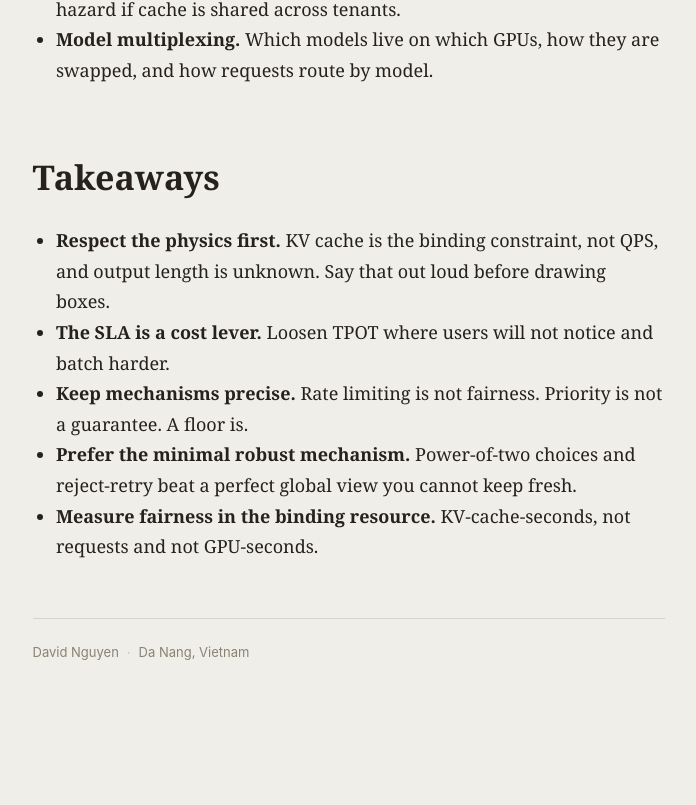
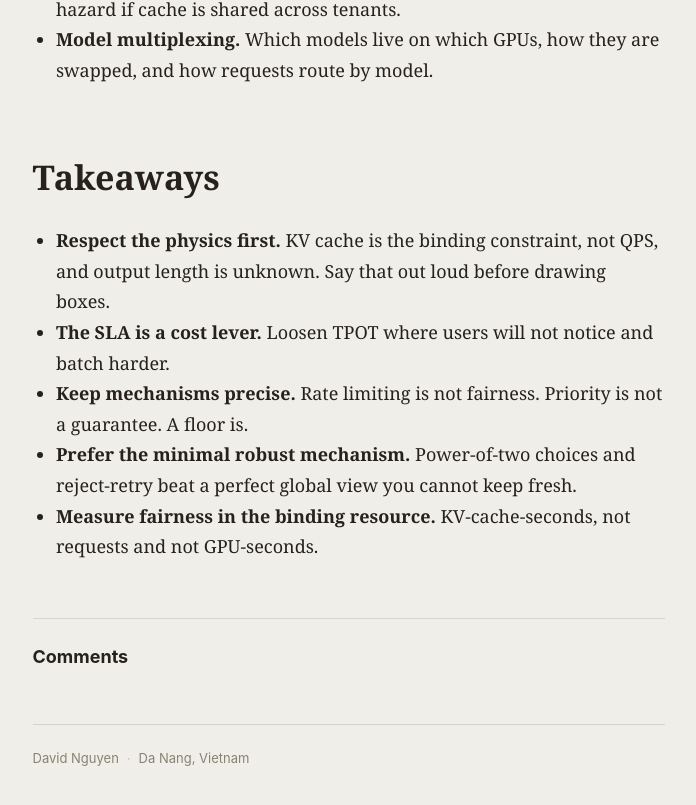
Before and after one commit to davidnd/my-blog-site, an Astro site: page /blog/designing-multi-tenant-llm-inference-platform in a window 1280 px wide. Shown: the part 8836-9641 px from the top of the page, without its empty margins (284-980 px from the left). Before the commit the page ends 9571 px from the top, so only its background shows below. Built offline with nearby package versions, Linux system fonts and the light colour scheme; Astro itself is replaced by a stand-in of ours; no server answers.

Commit message:
Add Giscus comments to blog posts

```diff
--- /dev/null
+++ b/public/giscus-theme.css
@@ -0,0 +1,82 @@
+@import url("https://giscus.app/themes/light.css");
+
+:root {
+  color-scheme: light;
+  --color-prettylights-syntax-comment: #67645e;
+  --color-prettylights-syntax-constant: #8a4b20;
+  --color-prettylights-syntax-entity: #8a4b20;
+  --color-prettylights-syntax-storage-modifier-import: #26221b;
+  --color-prettylights-syntax-entity-tag: #5f6d38;
+  --color-prettylights-syntax-keyword: #8a4b20;
+  --color-prettylights-syntax-string: #5f6d38;
+  --color-prettylights-syntax-variable: #8a4b20;
+  --color-prettylights-syntax-brackethighlighter-unmatched: #9b2f26;
+  --color-prettylights-syntax-invalid-illegal-text: #fbfaf7;
+  --color-prettylights-syntax-invalid-illegal-bg: #9b2f26;
+  --color-prettylights-syntax-carriage-return-text: #fbfaf7;
+  --color-prettylights-syntax-carriage-return-bg: #9b2f26;
+  --color-prettylights-syntax-string-regexp: #5f6d38;
+  --color-prettylights-syntax-markup-list: #8a4b20;
+  --color-prettylights-syntax-markup-heading: #8a4b20;
+  --color-prettylights-syntax-markup-italic: #26221b;
+  --color-prettylights-syntax-markup-bold: #26221b;
+  --color-prettylights-syntax-markup-deleted-text: #9b2f26;
+  --color-prettylights-syntax-markup-deleted-bg: #f4ded8;
+  --color-prettylights-syntax-markup-inserted-text: #5f6d38;
+  --color-prettylights-syntax-markup-inserted-bg: #e3ead6;
+  --color-prettylights-syntax-markup-changed-text: #8a4b20;
+  --color-prettylights-syntax-markup-changed-bg: #efe1d5;
+  --color-prettylights-syntax-markup-ignored-text: #67645e;
+  --color-prettylights-syntax-markup-ignored-bg: #e8e5de;
+  --color-prettylights-syntax-meta-diff-range: #8a4b20;
+  --color-prettylights-syntax-brackethighlighter-angle: #67645e;
+  --color-prettylights-syntax-sublimelinter-gutter-mark: #8a8273;
+  --color-prettylights-syntax-constant-other-reference-link: #8a4b20;
+  --color-fg-default: #26221b;
+  --color-fg-muted: #67645e;
+  --color-fg-subtle: #8a8273;
+  --color-canvas-default: #f0eee9;
+  --color-canvas-overlay: #fbfaf7;
+  --color-canvas-inset: #e8e5de;
+  --color-canvas-subtle: #fbfaf7;
+  --color-border-default: #d9d6ce;
+  --color-border-muted: rgba(38, 34, 27, 0.13);
+  --color-neutral-muted: rgba(38, 34, 27, 0.08);
+  --color-accent-fg: #98623a;
+  --color-accent-emphasis: #98623a;
+  --color-accent-muted: rgba(152, 98, 58, 0.35);
+  --color-accent-subtle: rgba(152, 98, 58, 0.1);
+  --color-success-fg: #5f6d38;
+  --color-attention-fg: #8a4b20;
+  --color-attention-muted: rgba(138, 75, 32, 0.3);
+  --color-attention-subtle: rgba(138, 75, 32, 0.1);
+  --color-danger-fg: #9b2f26;
+  --color-danger-muted: rgba(155, 47, 38, 0.3);
+  --color-danger-subtle: rgba(155, 47, 38, 0.1);
+  --color-primer-shadow-inset: inset 0 1px 0 rgba(38, 34, 27, 0.04);
+  --color-btn-text: #26221b;
+  --color-btn-bg: #fbfaf7;
+  --color-btn-border: rgba(38, 34, 27, 0.22);
+  --color-btn-hover-bg: #e8e5de;
+  --color-btn-hover-border: rgba(38, 34, 27, 0.3);
+  --color-btn-active-bg: #e0ddd5;
+  --color-btn-selected-bg: #e8e5de;
+  --color-btn-primary-text: #fbfaf7;
+  --color-btn-primary-bg: #98623a;
+  --color-btn-primary-border: #98623a;
+  --color-btn-primary-hover-bg: #80512f;
+  --color-btn-primary-hover-border: #80512f;
+  --color-btn-primary-selected-bg: #80512f;
+  --color-btn-primary-disabled-text: rgba(251, 250, 247, 0.65);
+  --color-btn-primary-disabled-bg: rgba(152, 98, 58, 0.55);
+  --color-btn-primary-disabled-border: transparent;
+  --color-action-list-item-default-hover-bg: rgba(38, 34, 27, 0.05);
+  --color-segmented-control-bg: #e8e5de;
+  --color-segmented-control-button-bg: #fbfaf7;
+  --color-segmented-control-button-selected-border: rgba(38, 34, 27, 0.22);
+}
+
+.gsc-main {
+  font-family: Inter, ui-sans-serif, system-ui, -apple-system, BlinkMacSystemFont,
+    "Segoe UI", sans-serif;
+}
--- /dev/null
+++ b/src/components/GiscusComments.astro
@@ -0,0 +1,61 @@
+---
+const repo = import.meta.env.PUBLIC_GISCUS_REPO ?? "davidnd/my-blog-site";
+const repoId = import.meta.env.PUBLIC_GISCUS_REPO_ID ?? "R_kgDOSyNFhA";
+const category = import.meta.env.PUBLIC_GISCUS_CATEGORY ?? "Announcements";
+const categoryId = import.meta.env.PUBLIC_GISCUS_CATEGORY_ID ?? "DIC_kwDOSyNFhM4C-201";
+const enabled = Boolean(repo && repoId && category && categoryId);
+---
+
+{
+  enabled ? (
+    <section
+      class="comments"
+      aria-labelledby="comments-title"
+      data-giscus-comments
+      data-repo={repo}
+      data-repo-id={repoId}
+      data-category={category}
+      data-category-id={categoryId}
+    >
+      <h2 id="comments-title">Comments</h2>
+      <div class="giscus" />
+    </section>
+  ) : (
+    import.meta.env.DEV && (
+      <section class="comments comments-disabled" aria-labelledby="comments-title">
+        <h2 id="comments-title">Comments</h2>
+        <p>
+          Add giscus repo and discussion IDs to enable comments locally and in
+          Cloudflare Pages.
+        </p>
+      </section>
+    )
+  )
+}
+
+<script is:inline>
+  const comments = document.querySelector("[data-giscus-comments]");
+
+  if (comments) {
+    const script = document.createElement("script");
+    const themeUrl = new URL("/giscus-theme.css", window.location.origin);
+
+    script.src = "https://giscus.app/client.js";
+    script.async = true;
+    script.crossOrigin = "anonymous";
+    script.setAttribute("data-repo", comments.dataset.repo);
+    script.setAttribute("data-repo-id", comments.dataset.repoId);
+    script.setAttribute("data-category", comments.dataset.category);
+    script.setAttribute("data-category-id", comments.dataset.categoryId);
+    script.setAttribute("data-mapping", "pathname");
+    script.setAttribute("data-strict", "0");
+    script.setAttribute("data-reactions-enabled", "1");
+    script.setAttribute("data-emit-metadata", "0");
+    script.setAttribute("data-input-position", "bottom");
+    script.setAttribute("data-theme", themeUrl.toString());
+    script.setAttribute("data-lang", "en");
+    script.setAttribute("data-loading", "lazy");
+
+    comments.querySelector(".giscus").append(script);
+  }
+</script>
--- a/src/layouts/PostLayout.astro
+++ b/src/layouts/PostLayout.astro
@@ -1,5 +1,6 @@
 ---
 import BaseLayout from "./BaseLayout.astro";
+import GiscusComments from "../components/GiscusComments.astro";
 import { tagSlug } from "../lib/posts";
 
 const { post } = Astro.props;
@@ -32,5 +33,6 @@ const formattedDate = new Intl.DateTimeFormat("en", {
     <div class="prose">
       <slot />
     </div>
+    <GiscusComments />
   </article>
 </BaseLayout>
--- a/src/styles/global.css
+++ b/src/styles/global.css
@@ -371,6 +371,32 @@ h3 {
   line-height: inherit;
 }
 
+.comments {
+  margin-top: 56px;
+  padding-top: 26px;
+  border-top: 1px solid var(--line);
+}
+
+.comments h2 {
+  margin: 0 0 18px;
+  font-family:
+    Inter, ui-sans-serif, system-ui, -apple-system, BlinkMacSystemFont, "Segoe UI",
+    sans-serif;
+  font-size: 18px;
+  font-weight: 700;
+  line-height: 1.3;
+}
+
+.comments-disabled p {
+  margin: 0;
+  color: var(--muted);
+  font-family:
+    Inter, ui-sans-serif, system-ui, -apple-system, BlinkMacSystemFont, "Segoe UI",
+    sans-serif;
+  font-size: 14px;
+  line-height: 1.5;
+}
+
 .architecture-diagram {
   width: min(1120px, calc(100vw - 48px));
   margin: 1.8em 0;
```
